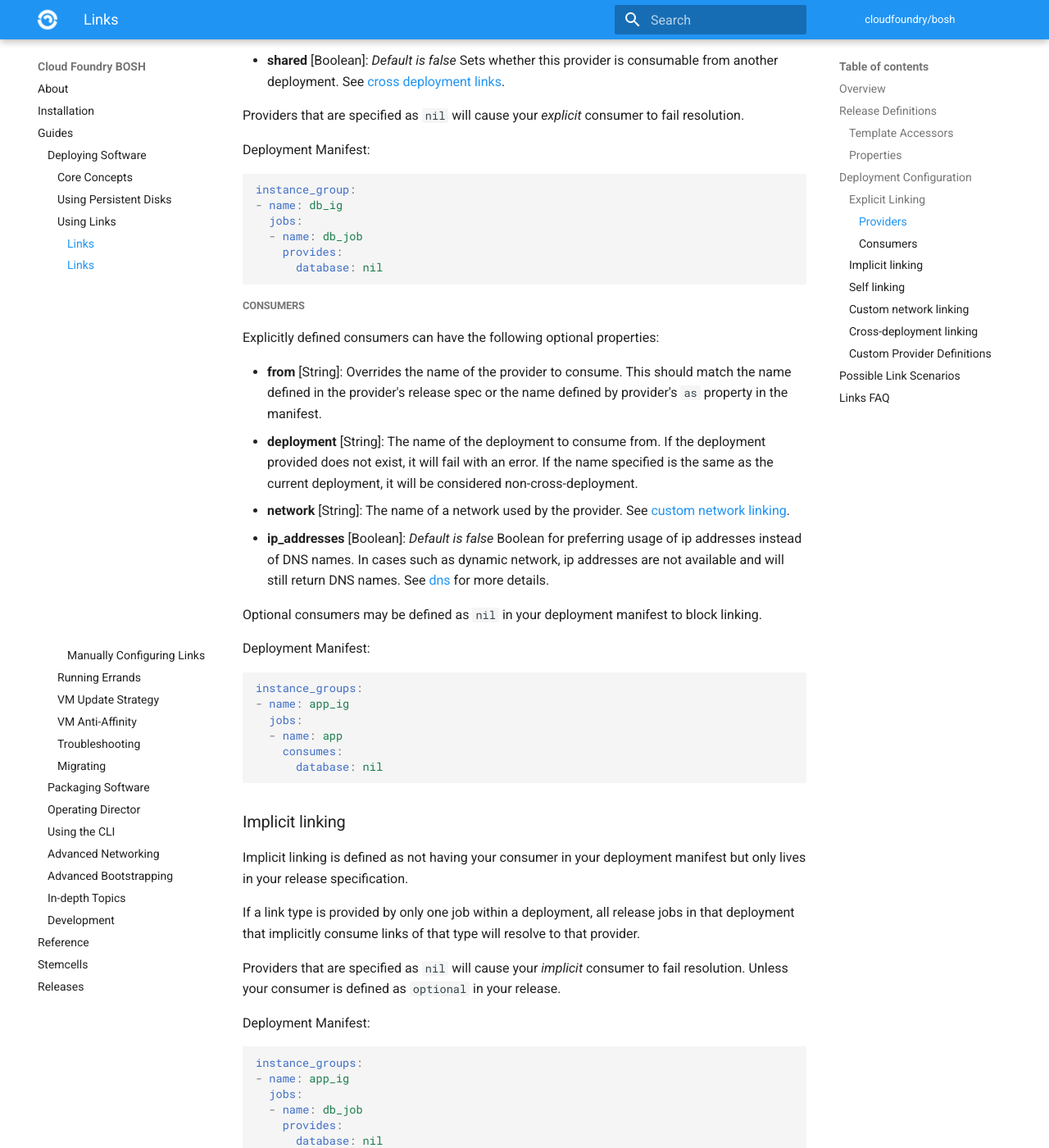
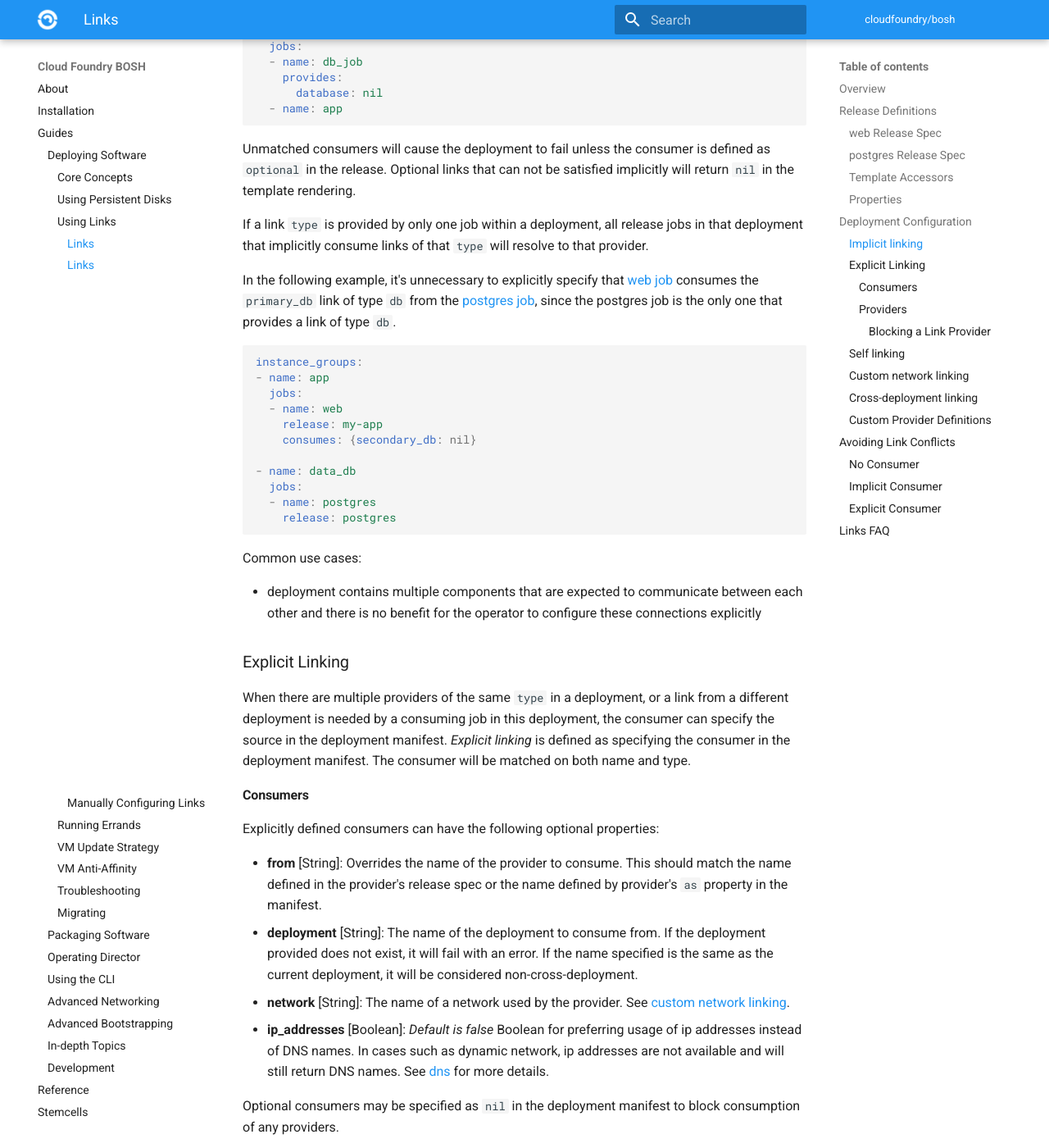
Before and after one commit to cloudfoundry/docs-bosh, an MkDocs documentation site: the page built from content/links.md, in a window 1280 px wide and 1400 px high, scrolled down 6206 px. Shown: the whole window at 82% size. Built offline with MkDocs 1.6.1 and Material for MkDocs 9.7.7, drawn with Linux system fonts in a browser that asks for light colours; old or Windows-style settings are respelled for this version of MkDocs; some of the changed text lies outside the part shown.

Commit message:
Improved link documentation page, with more examples, clearer definitions, more consistent style for the wording, and many reviewer comments addressed.
[#158511327](https://www.pivotaltracker.com/story/show/158511327)

Co-authored-by: Denise Yu <dyu@pivotal.io>

````diff
--- a/content/links.md
+++ b/content/links.md
@@ -108,6 +108,7 @@ For example, here is how a `web` job which receives HTTP traffic and talks to at
 
 Note that when the `web` job is 'consuming' db links, the name of the link does not have to match the name of the provided db link (i.e. postgres has a link called `conn` while the `web` job consumes `primary_db` and/or `secondary_db`). The mapping between the provided link named `conn` and the consumed link named `primary_db` is done in the [deployment manifest file](#deployment).
 
+#### `web` Release Spec {: #web-release-spec}
 ```yaml
 name: web
 
@@ -131,6 +132,7 @@ Note that the `secondary_db` link has been marked as optional, to indicate that
 
 Here is an example Postgres job that provides a `conn` link of type `db`.
 
+#### `postgres` Release Spec {: #postgres-release-spec}
 ```yaml
 name: postgres
 
@@ -227,61 +229,12 @@ instance_groups:
       conn: {as: db_conn}
 ```
 
-### Explicit Linking {: #explicit }
-Explicit linking is defined as specifying your consumer in your deployment manifest. The consumer will be matched on both name and type.
+### Implicit linking {: #implicit }
+The default type of links in a deployment are the ones that are not mentioned in the `consumes` section of a job in the deployment manifest, but only defined in the release specification for the job.  This type of linking happens automatically, and is referred to as *implicit linking*.
 
-##### Providers
-Explicitly defined providers which can be both explicitly and implicitly consumed, can have the following optional properties:
+Implicit linking is not supported between deployments.
 
-* **as** [String]: Overrides the name of the provider defined in the release spec. Example:
-```yaml
-instance_groups:
-- name: my_instance_group
-  jobs:
-  - name: my_provider_job
-    provides:
-      bar: {as: new_name}
-```
-* **shared** [Boolean]: *Default is false* Sets whether this provider is consumable from another deployment. See [cross deployment links](#cross-deployment).
-
-Providers that are specified as `nil` will cause your *explicit* consumer to fail resolution.
-
-Deployment Manifest:
-```yaml
-instance_group:
-- name: db_ig
-  jobs:
-  - name: db_job
-    provides:
-      database: nil
-```
-
-##### Consumers
-Explicitly defined consumers can have the following optional properties:
-
-* **from** [String]: Overrides the name of the provider to consume. This should match the name defined in the provider's release spec or the name defined by provider's `as` property in the manifest.
-* **deployment** [String]: The name of the deployment to consume from. If the deployment provided does not exist, it will fail with an error. If the name specified is the same as the current deployment, it will be considered non-cross-deployment.
-* **network** [String]: The name of a network used by the provider. See [custom network linking](#custom-network).
-* **ip_addresses** [Boolean]: *Default is false* Boolean for preferring usage of ip addresses instead of DNS names. In cases such as dynamic network, ip addresses are not available and will still return DNS names. See [dns](dns#links) for more details.
-
-Optional consumers may be defined as `nil` in your deployment manifest to block linking.
-
-Deployment Manifest:
-```yaml
-instance_groups:
-- name: app_ig
-  jobs:
-  - name: app
-    consumes:
-      database: nil
-```
-
-### Implicit linking {: #implicit }
-Implicit linking is defined as not having your consumer in your deployment manifest but only lives in your release specification.
-
-If a link type is provided by only one job within a deployment, all release jobs in that deployment that implicitly consume links of that type will resolve to that provider.
-
-Providers that are specified as `nil` will cause your *implicit* consumer to fail resolution. Unless your consumer is defined as `optional` in your release.
+Providers that are specified as `nil` will not match any consumer.
 
 Deployment Manifest:
 ```yaml
@@ -294,11 +247,11 @@ instance_groups:
   - name: app
 ```
 
-Optional links that can not be satisfied implicitly will return `nil` in the template rendering.
+Unmatched consumers will cause the deployment to fail unless the consumer is defined as `optional` in the release. Optional links that can not be satisfied implicitly will return `nil` in the template rendering.
 
-Implicit linking does *not* happen across deployments.
+If a link `type` is provided by only one job within a deployment, all release jobs in that deployment that implicitly consume links of that `type` will resolve to that provider.
 
-In the following example, it's unnecessary to explicitly specify that `web` job consumes the `primary_db` link of type `db` from the postgres release job, since the postgres job is the only one that provides a link of type `db`.
+In the following example, it's unnecessary to explicitly specify that [web job](#web-release-spec) consumes the `primary_db` link of type `db` from the [postgres job](#postgres-release-spec), since the postgres job is the only one that provides a link of type `db`.
 
 ```yaml
 instance_groups:
@@ -317,6 +270,57 @@ instance_groups:
 Common use cases:
 
 - deployment contains multiple components that are expected to communicate between each other and there is no benefit for the operator to configure these connections explicitly
+
+### Explicit Linking {: #explicit }
+When there are multiple providers of the same `type` in a deployment, or a link from a different deployment is needed by a consuming job in this deployment, the consumer can specify the source in the deployment manifest.  *Explicit linking* is defined as specifying the consumer in the deployment manifest. The consumer will be matched on both name and type.
+
+#### Consumers
+Explicitly defined consumers can have the following optional properties:
+
+* **from** [String]: Overrides the name of the provider to consume. This should match the name defined in the provider's release spec or the name defined by provider's `as` property in the manifest.
+* **deployment** [String]: The name of the deployment to consume from. If the deployment provided does not exist, it will fail with an error. If the name specified is the same as the current deployment, it will be considered non-cross-deployment.
+* **network** [String]: The name of a network used by the provider. See [custom network linking](#custom-network).
+* **ip_addresses** [Boolean]: *Default is false* Boolean for preferring usage of ip addresses instead of DNS names. In cases such as dynamic network, ip addresses are not available and will still return DNS names. See [dns](dns.md#links) for more details.
+
+Optional consumers may be specified as `nil` in the deployment manifest to block consumption of any providers.
+
+Deployment Manifest:
+```yaml
+instance_groups:
+- name: web_ig
+  jobs:
+  - name: web
+    consumes:
+      backup_db: nil
+```
+
+#### Providers
+Explicitly specified providers in the deployment manifest which can be both explicitly and implicitly consumed, can have the following optional properties:
+
+* **as** [String]: Overrides the name of the provider defined in the release spec. Example:
+```yaml
+instance_groups:
+- name: my_instance_group
+  jobs:
+  - name: postgres
+    provides:
+      conn: {as: new_name}
+```
+* **shared** [Boolean]: *Default is false* Sets whether this provider is consumable from another deployment. See [cross deployment links](#cross-deployment).
+
+##### Blocking a Link Provider {: #blocking-link-provider}
+
+Providers that are specified as `nil` in the deployment manifest will block consumption of this provider.
+
+Deployment Manifest:
+```yaml
+instance_group:
+- name: db_ig
+  jobs:
+  - name: postgres
+    provides:
+      conn: nil
+```
 
 ### Self linking {: #self }
 
@@ -473,18 +477,63 @@ instance_groups:
 ```
 ___
 
-## Possible Link Scenarios
+## Avoiding Link Conflicts
 
-The rules for uniqueness are described in the tables below:
+When defining a manifest that contains multiple jobs that provide a link, sometimes the links names and types interfere with successfully making a deployment, with errors such as:
 
-Providers can be specified in any way you want as long as it is **not** consumed.
+```
+Failed to resolve link 'login' with alias 'provider_login' and type 'usernamepassword' from job 'consumer_job' in instance group 'consumer_ig'. Details below:
+  - No link providers found
+```
+
+```
+- Failed to resolve link 'provider' with alias 'alias1' and type 'provider' from job 'consumer' in instance group 'first_consumer'. Multiple link providers found:
+  - Link provider 'provider' with alias 'alias1' from job 'provider' in instance group 'first_provider' in deployment 'simple'
+  - Link provider 'provider' with alias 'alias1' from job 'provider' in instance group 'second_provider' in deployment 'simple'
+```
+
+Where there are multiple links in the jobs specified in the deployment manifest, some situations are allowed with no conflicts but some scenarios will cause deployment errors.
+
+### No Consumer
+
+As long as they are not consumed, multiple providers in a deployment manifest will never generate errors during deployment even if the names or types of the individual job providers are the same as each other.
+
+| Provider Name | Provider Type | Consumer Type | Allowed | Example (below)
+|---------------|---------------|---------------|---------|--------------
+| Same          | Same          | No consumer   | True    | `database` of type `db` in both `db_ig` and `backup_db_ig`
+| Same          | Different     | No consumer   | True    | `peers` of type `db_peers` in `db_ig` and `peers` of type `legacy_db_peers` in `backup_db_ig`
+| Different     | Same          | No consumer   | True    | `peers` in `db_ig` and `backup_peers` both of type `db` in `backup_db_ig`
+| Different     | Different     | No consumer   | True    | `database` of type `db` and `backup_peers` of type `db_peers`
+
+
+Example manifest for table above.
+```yaml
+instance_groups:
+  - name: db_ig
+    jobs:
+    - name: db_job
+  - name: backup_db_ig
+    jobs:
+    - name: db_job
+      provides:
+        peers: {as: backup_peers}
+        legacy_peers: {as: peers}
+```
+
+### Implicit Consumer
+
+Providers with different types can always be **implicitly** consumed without conflicts.
 
 | Provider Name | Provider Type | Consumer Type | Allowed |
 |---------------|---------------|---------------|---------|
-| Same          | Same          | No consumer   | True    |
-| Same          | Different     | No consumer   | True    |
-| Different     | Same          | No consumer   | True    |
-| Different     | Different     | No consumer   | True    |
+| Same          | Same          | Implicit      | False   |
+| Same          | Different     | Implicit      | True    |
+| Different     | Same          | Implicit      | False   |
+| Different     | Different     | Implicit      | True    |
+
+As shown in the table only the type is used to match up the link provider with the link consumer, and when there is more than one link provider of the same type, changing the name of the provider in the deployment manifest doesn't help.  To fix the error, the alternatives are either to [block](#blocking-link-provider) all but one link providers of each type, or switch to explicit links.
+
+### Explicit Consumer
 
 Providers with different names or types can always be **explicitly** consumed without conflicts.
 
@@ -495,27 +544,37 @@ Providers with different names or types can always be **explicitly** consumed wi
 | Different     | Same          | Explicit      | True    |
 | Different     | Different     | Explicit      | True    |
 
-Providers with different types can always be **implicitly** consumed without conflicts.
+Here is an example of the failing case from the above table, where `app` fails to consume `conn` because `db_ig`'s job `postgres` and `backup_db_ig`'s job `postgres` provide `conn` of type `db`.
 
-| Provider Name | Provider Type | Consumer Type | Allowed |
-|---------------|---------------|---------------|---------|
-| Same          | Same          | Implicit      | False   |
-| Same          | Different     | Implicit      | True    |
-| Different     | Same          | Implicit      | False   |
-| Different     | Different     | Implicit      | True    |
+```yaml
+instance_groups:
+  - name: db_ig
+    jobs:
+    - name: postgres
+  - name: backup_db_ig
+    jobs:
+    - name: postgres
+  - name: app_ig
+    jobs:
+    - name: app
+      consumes:
+        conn: {from: conn}
+```
+
+To fix this, either the `provides` section of the providing job in the release manifest could be added to rename the link using `as`, or a second release could be introduced to provide a backup job with a different link name or type.
 
 ___
 
 ## Links FAQ
 
 Q: What characters are valid for link names?<br/>
-A: You should try to use unicode characters for naming. However you can not begin with a colon (`:`) since the ruby YAML parser treats it as a symbol.
+A: Unicode characters are permitted for naming. However a name cannot begin with a colon (`:`).
 
 Q: When are cross-deployment links resolved?<br/>
 A: They are only resolved during a deployment of the consumer. The provider is ready for consumption after the successful deploy of the provider deployment.
 
-Q: If a cross-deployment provider is deleted what happens to my consumer?<br/>
-A: Nothing happens to your consumer until you redeploy. Recreating your consumer deployment should be using the existing values provided to it. Although, there is no guarantee that the service will be available.
+Q: If a cross-deployment provider is deleted what happens to the consumer?<br/>
+A: Nothing happens to a consumer until a redeploy of the consumer deployment. Recreating consumer VMs in a deployment will preserve the existing values provided to it. Although, there is no guarantee that the provider will be available. If the provider is no longer providing the link on redeploy, that link will no longer resolve.
 
-Q: Are releases the only things that can provide and consume links?<br/>
-A: No, there are other things that can provide links, such as [manual links](links-manual), and [external links](links-api). There are also [custom link providers](links#custom-provider-definitions) which variables can use to [consume some DNS values](dns#dns-variables-integration).
+Q: Are releases the only entities that can provide and consume links?<br/>
+A: No, there are other entities that can provide links, such as [manual links](links-manual.md), and [external links](links-api.md). There are also [custom link providers](links.md#custom-provider-definitions) which variables can use to [consume some DNS values](dns.md#dns-variables-integration).
````
